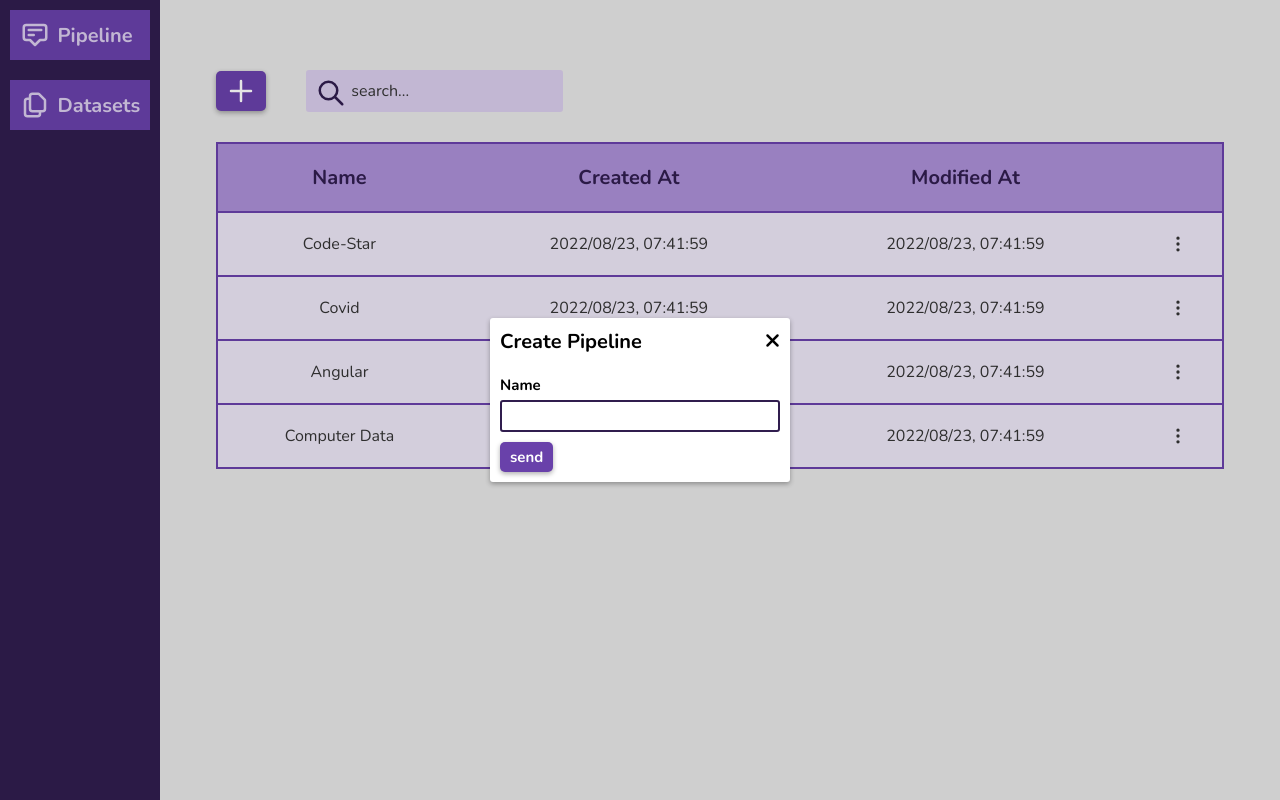
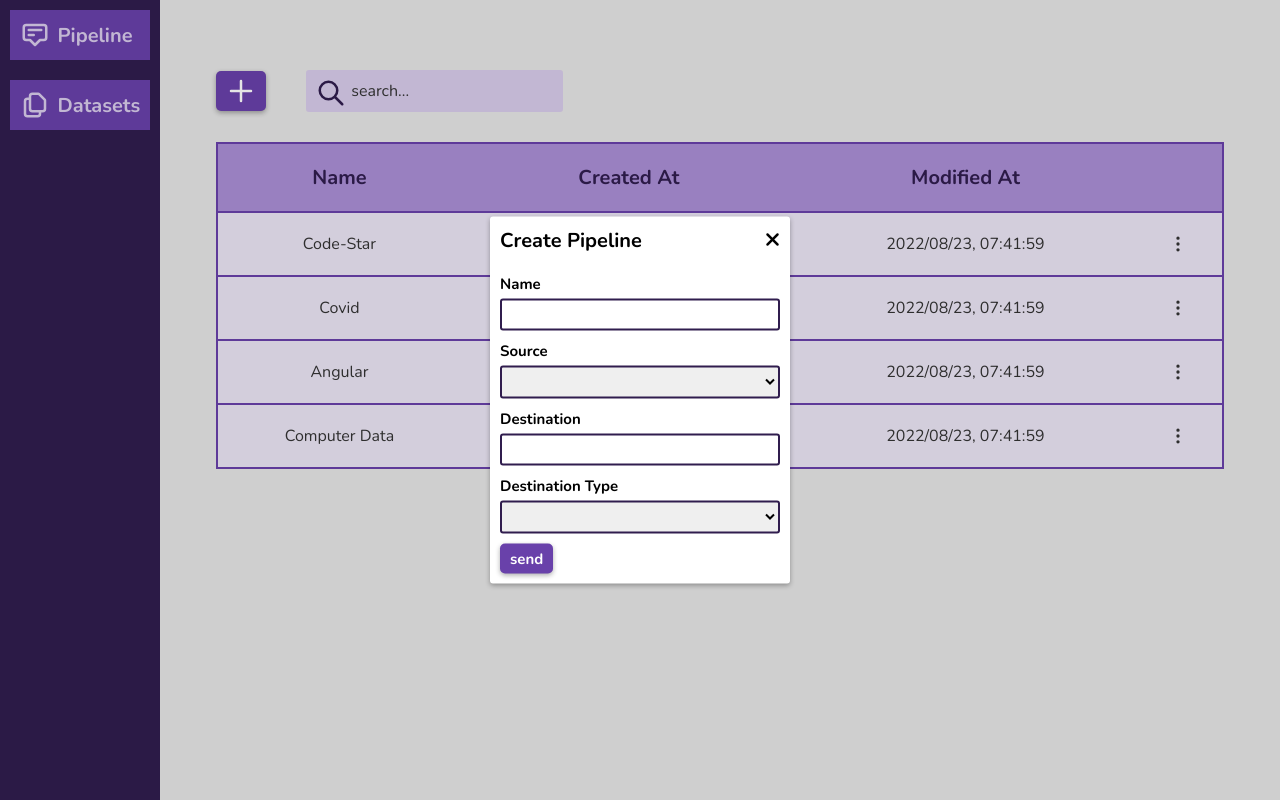
Before and after one commit to Star-Academy/Summer1401-Project-Team03, an Angular app in the folder client/: page /pipeline-inventory in a window 1280 px wide. Both pictures are taken after a click on the button 241 px from the left and 91 px from the top of the page. Built offline with nearby package versions, Linux system fonts and the light colour scheme.

Commit message:
[EDIT] pipeline modal options

```diff
--- /dev/null
+++ b/client/src/app/data/AvailableFileTypes.data.ts
@@ -0,0 +1,12 @@
+import {DatalistOption} from '../models/DatalistOption.interface';
+
+export const AVAILABLE_FILE_TYPES: DatalistOption[] = [
+    {
+        title: 'csv',
+        value: 'csv',
+    },
+    {
+        title: 'json',
+        value: 'json',
+    },
+];
--- a/client/src/app/pages/pipeline-inventory/components/pipeline-add-button/pipeline-add-button.component.html
+++ b/client/src/app/pages/pipeline-inventory/components/pipeline-add-button/pipeline-add-button.component.html
@@ -1,7 +1,10 @@
 <app-button (click)="modal.openModal()">
     <app-svg iconType="plus"> </app-svg>
 </app-button>
-<app-modal #PipelineAdd title="create pipeline" (modalClosed)="clearName()">
-    <app-text-input label="name" type="text" [(value)]="pipelineName"></app-text-input>
+<app-modal #PipelineAdd title="create pipeline" (modalClosed)="clearForm()">
+    <app-text-input label="name" type="text" [(value)]="formData.pipelineName"></app-text-input>
+    <app-data-list label="source" [options]="[]" [(value)]="formData.sourceId"></app-data-list>
+    <app-text-input label="destination" [(value)]="formData.destinationName"></app-text-input>
+    <app-data-list [options]="fileTypes" label="destination type"></app-data-list>
     <app-button (click)="createPipeline()">send</app-button>
 </app-modal>
--- a/client/src/app/pages/pipeline-inventory/components/pipeline-add-button/pipeline-add-button.component.ts
+++ b/client/src/app/pages/pipeline-inventory/components/pipeline-add-button/pipeline-add-button.component.ts
@@ -1,5 +1,6 @@
 import {Component, ViewChild} from '@angular/core';
 import {ModalComponent} from 'src/app/components/modal/modal.component';
+import {AVAILABLE_FILE_TYPES} from 'src/app/data/AvailableFileTypes.data';
 import {InventoryService} from 'src/app/services/inventory.service';
 
 @Component({
@@ -9,11 +10,21 @@ import {InventoryService} from 'src/app/services/inventory.service';
 })
 export class PipelineAddButtonComponent {
     @ViewChild('PipelineAdd') public modal!: ModalComponent;
-    public pipelineName: string = '';
+
+    public initialForm = {
+        pipelineName: '',
+        sourceId: '',
+        destinationName: '',
+        destinationType: '',
+    };
+
+    public fileTypes = AVAILABLE_FILE_TYPES;
+
+    public formData = this.initialForm;
 
     public createPipeline(): void {}
 
-    public clearName(): void {
-        this.pipelineName = '';
+    public clearForm(): void {
+        this.formData = this.initialForm;
     }
 }
--- a/client/src/app/pages/pipeline-inventory/pipeline-inventory.module.ts
+++ b/client/src/app/pages/pipeline-inventory/pipeline-inventory.module.ts
@@ -10,6 +10,7 @@ import {ButtonModule} from 'src/app/components/button/button.module';
 import {PipelineAddButtonComponent} from './components/pipeline-add-button/pipeline-add-button.component';
 import {ModalModule} from 'src/app/components/modal/modal.module';
 import {TextInputModule} from 'src/app/components/text-input/text-input.module';
+import {DataListModule} from 'src/app/components/data-list/data-list.module';
 
 @NgModule({
     declarations: [PipelineInventoryComponent, PipelineItemModalComponent, PipelineAddButtonComponent],
@@ -21,6 +22,7 @@ import {TextInputModule} from 'src/app/components/text-input/text-input.module';
         SearchFilterModule,
         ButtonModule,
         TextInputModule,
+        DataListModule,
         ModalModule,
     ],
 })
```
